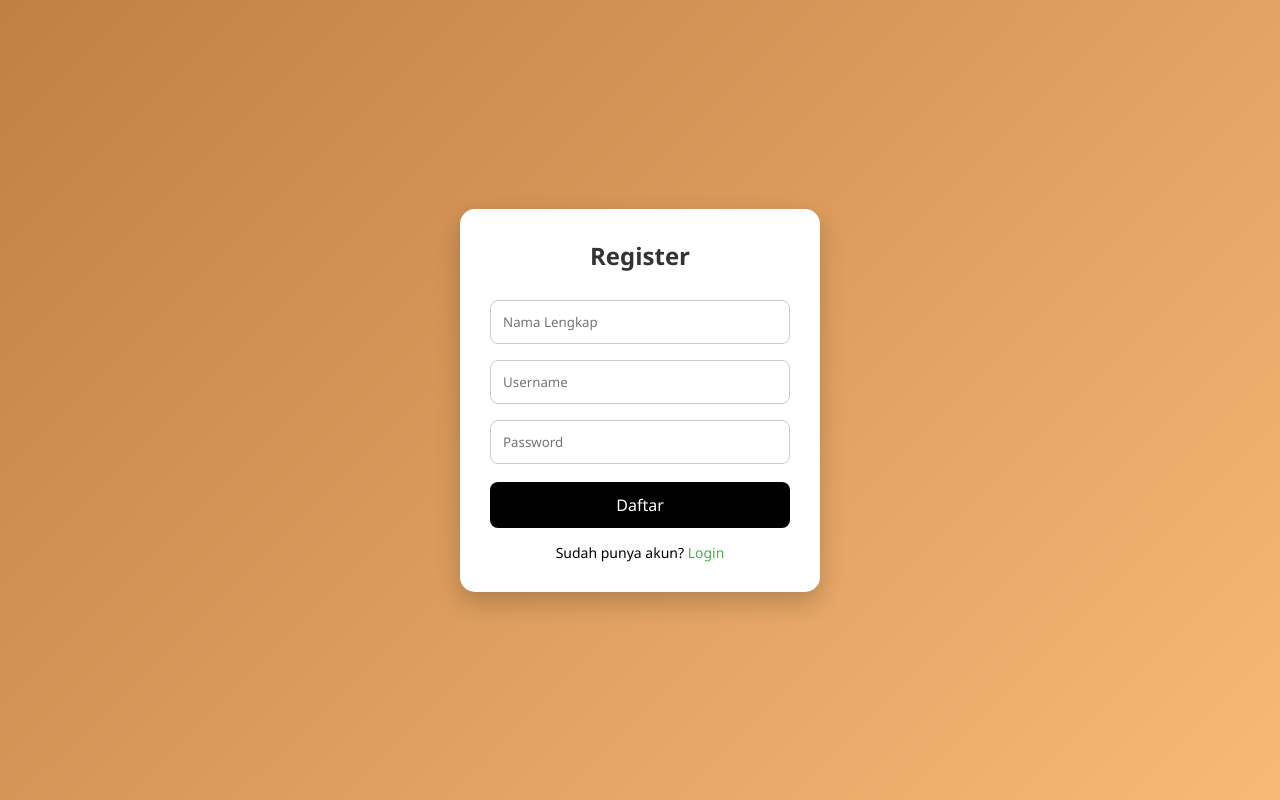
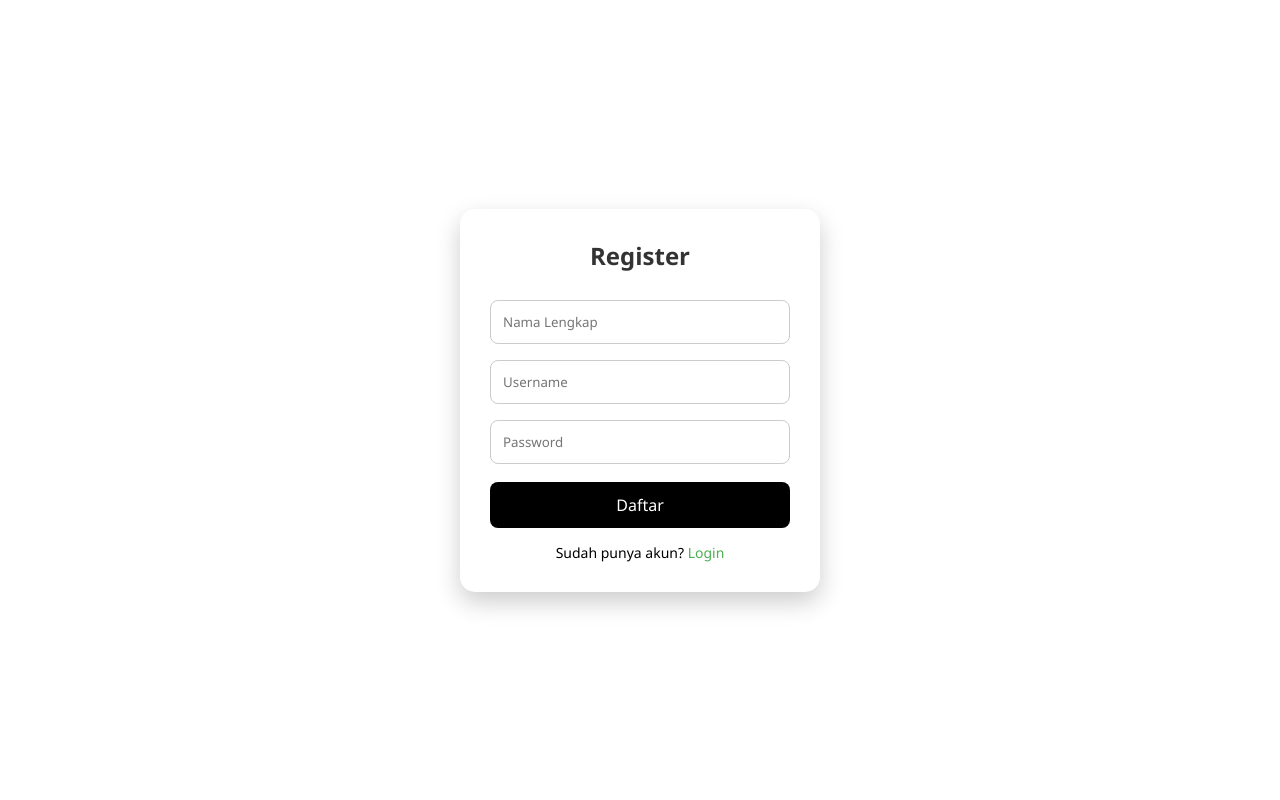
Before and after one commit to shintyadewi/Login-Session-Kelompok-3, a PHP site: page /register.php in a window 1280 px wide. Run offline with PHP 8.4, Linux system fonts and the light colour scheme.

Commit message:
Update register.php

```diff
--- a/register.php
+++ b/register.php
@@ -15,7 +15,7 @@
 
 body {
     height: 100vh;
-    background: linear-gradient(135deg, #C07F45, #F8B976);
+    background: linear-gradient(135deg, white);
     display: flex;
     justify-content: center;
     align-items: center;
```
